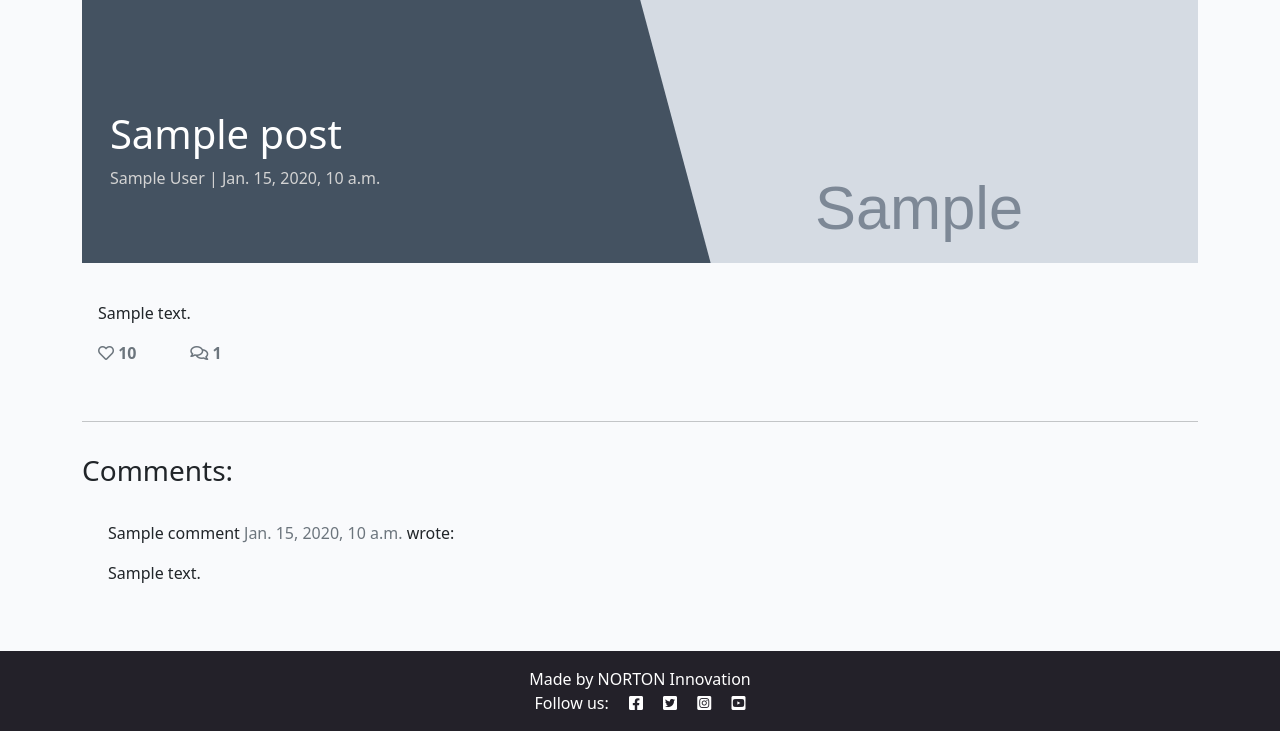
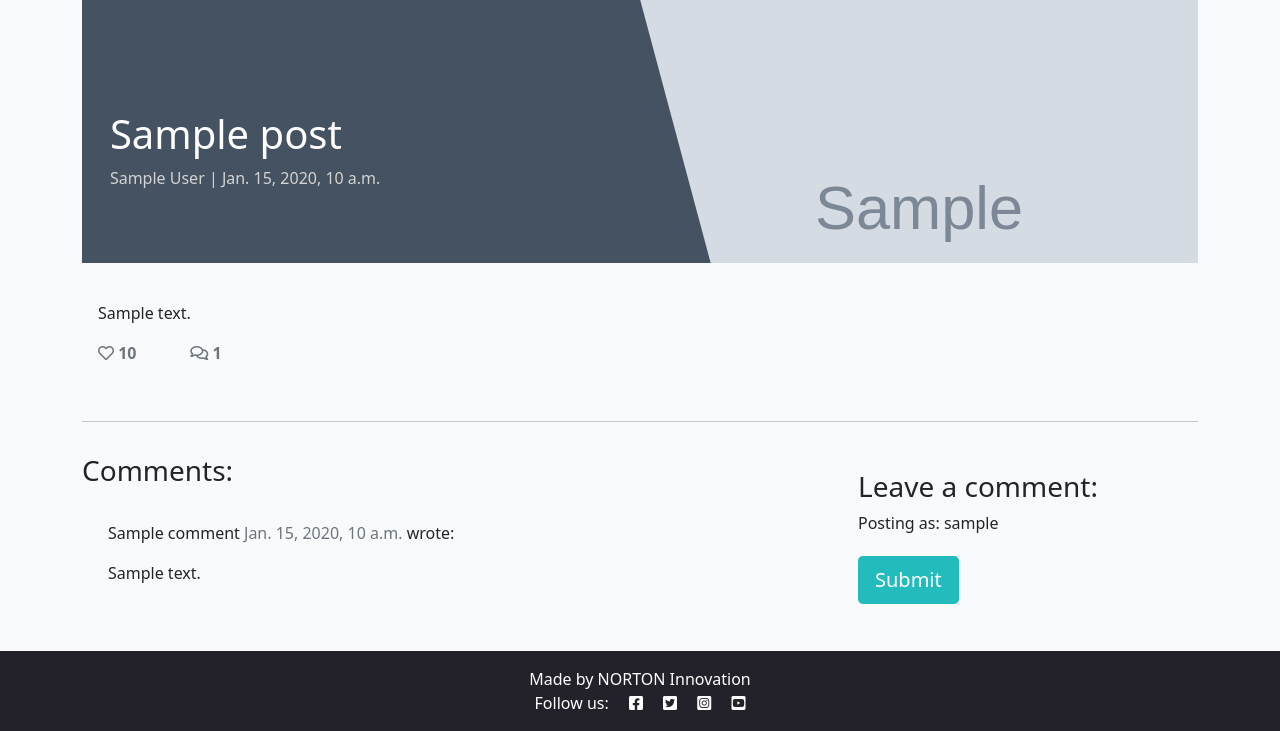
Before and after one commit to lukaszglowacz/norton-innovation-platform, a Django app: template templates/post_detail.html in a window 1280 px wide. Shown: the part 69-800 px from the top of the page. Run offline with Django 3.2, Linux system fonts and the light colour scheme; a user stored in the database is signed in; tables that the repository leaves empty hold one stand-in row (values such as "Sample post"); the template is opened without the code that fills it: values that come from a table or form of the project are taken from there, most other values are stand-ins (such as "Sample title", 1, 10 or a date in 2020); grey boxes marked "Sample" are stand-in pictures; some libraries are stand-ins or nearby versions.

Commit message:
Add comment section for authenticated users

```diff
--- /dev/null
+++ b/blog/forms.py
@@ -0,0 +1,8 @@
+from .models import Comment
+from django import forms
+
+
+class CommentForm(forms.ModelForm):
+    class Meta:
+        model = Comment
+        fields = ('body',)
--- a/blog/views.py
+++ b/blog/views.py
@@ -1,6 +1,7 @@
 from django.shortcuts import render, get_object_or_404
 from django.views import generic, View
 from .models import Post
+from .forms import CommentForm
 
 
 class PostList(generic.ListView):
@@ -26,6 +27,7 @@
             {
                 "post": post,
                 "comments": comments,
-                "liked": liked
+                "liked": liked,
+                "comment_form": CommentForm()
             },
         )
--- a/inspiration/settings.py
+++ b/inspiration/settings.py
@@ -50,6 +50,7 @@
     'django.contrib.staticfiles',
     'cloudinary',
     'django_summernote',
+    'crispy_forms',
     'blog',
 ]
 
@@ -57,6 +58,8 @@
 
 LOGIN_REDIRECT_URL = '/'
 LOGOUT_REDIRECT_URL = '/'
+
+CRISPY_TEMPLATE_PACK = 'bootstrap4'
 
 ACCOUNT_EMAIL_VERIFICATION = 'none'
 
--- a/requirements.txt
+++ b/requirements.txt
@@ -4,6 +4,7 @@
 dj3-cloudinary-storage==0.0.6
 Django==3.2.20
 django-allauth==0.54.0
+django-crispy-forms==1.14.0
 django-summernote==0.8.20.0
 gunicorn==21.2.0
 oauthlib==3.2.2
--- a/templates/post_detail.html
+++ b/templates/post_detail.html
@@ -1,4 +1,4 @@
-{% extends 'base.html' %} {% block content %}
+{% extends 'base.html' %} {% block content %} {% load crispy_forms_tags %}
 
 <div class="masthead">
   <div class="container">
@@ -82,6 +82,16 @@
     <div class="col-md-4 card mb-4 mt-3">
       <div class="card-body">
         <!-- For later -->
+        {% if user.is_authenticated %}
+
+        <h3>Leave a comment:</h3>
+        <p>Posting as: {{ user.username }}</p>
+        <form action="" method="post" style="margin-top: 1.3em">
+          {{ comment_form | crispy }} {% csrf_token %}
+          <button type="submit" class="btn btn-signup btn-lg">Submit</button>
+        </form>
+
+        {% endif %}
       </div>
     </div>
   </div>
```
